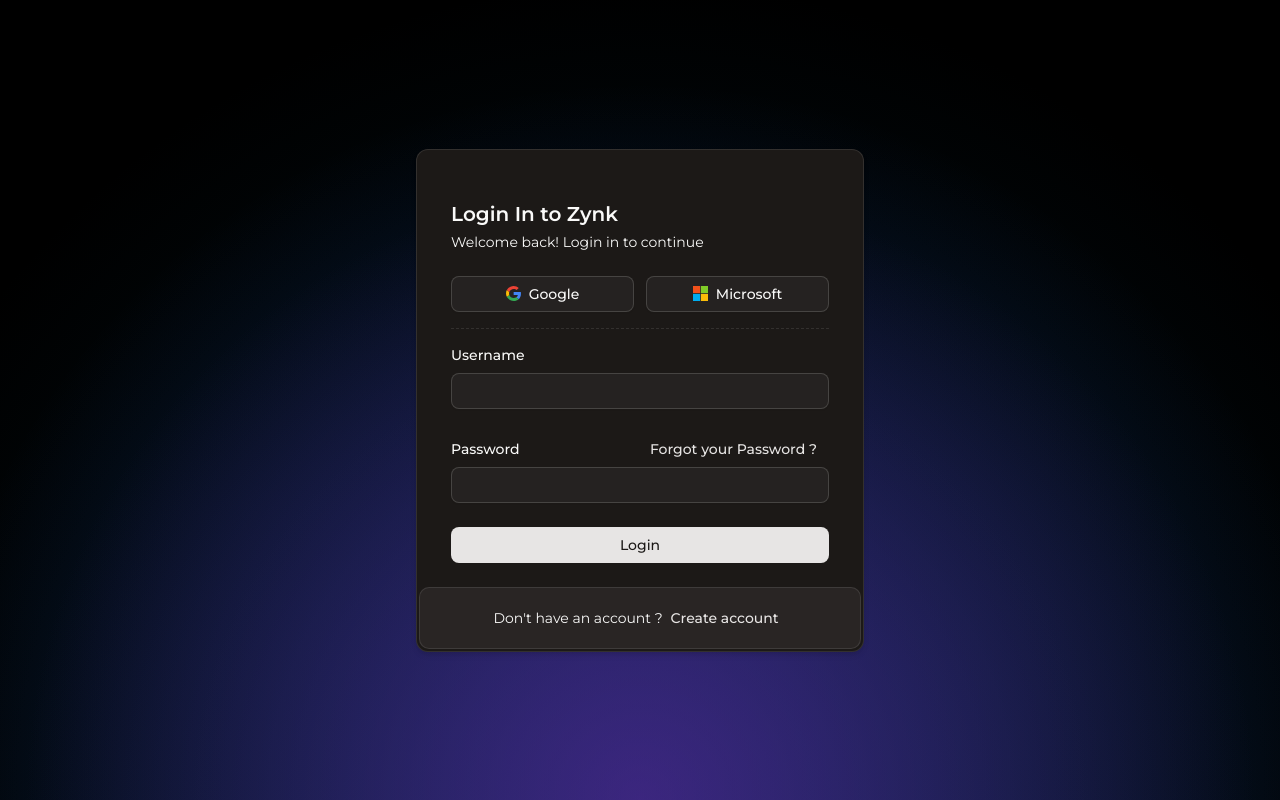
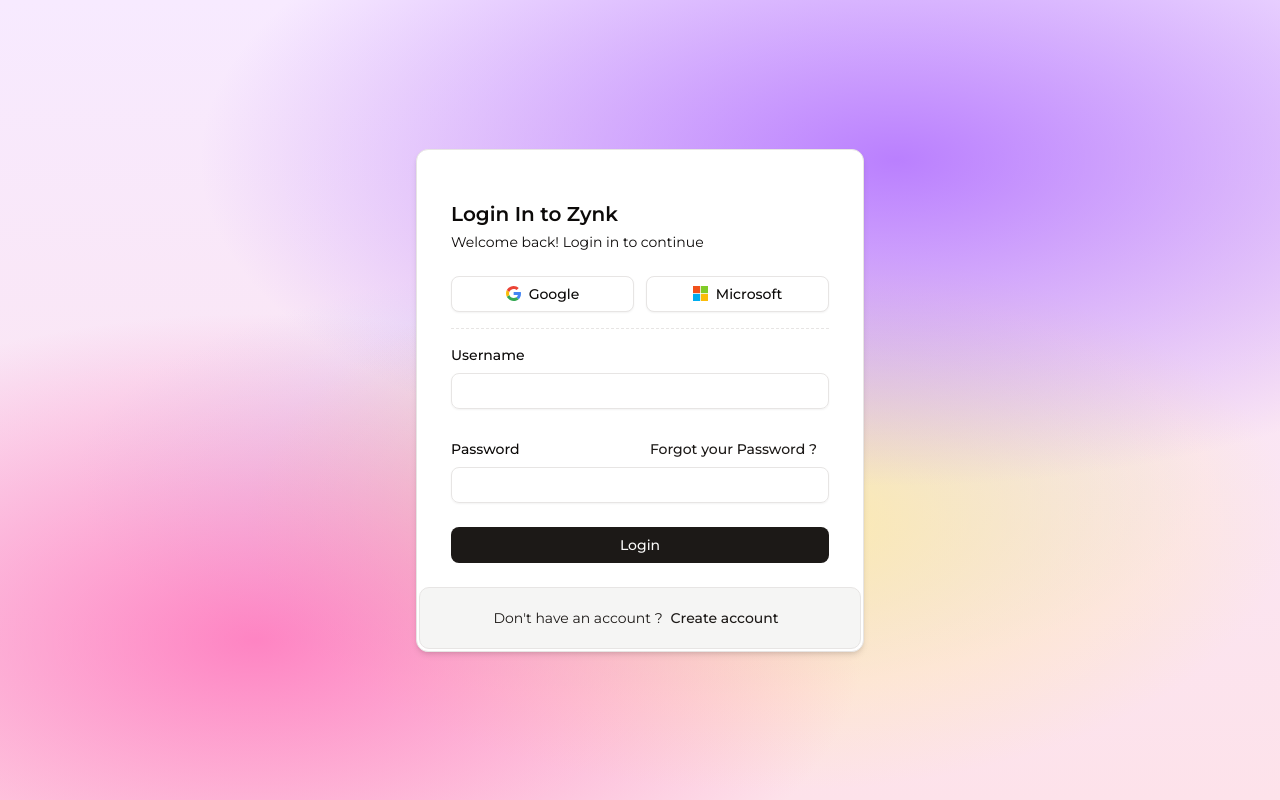
Before and after one commit to ExploitEngineer/Zynk, a Next.js app: page /login in a window 1280 px wide. Built offline with nearby package versions, Linux system fonts and the light colour scheme.

Commit message:
feat(auth-ui): add light mode gradient background for auth pages

```diff
--- a/src/app/(auth)/layout.tsx
+++ b/src/app/(auth)/layout.tsx
@@ -6,7 +6,7 @@
   return (
     <div className="min-h-screen w-full bg-black relative">
       <div
-        className="absolute inset-0 z-0"
+        className="absolute inset-0 z-0 dark:block hidden"
         style={{
           backgroundImage: `
           radial-gradient(circle at 50% 100%, rgba(88, 28, 135, 0.6) 0%, transparent 60%),
@@ -15,6 +15,19 @@
         `,
         }}
       />
+
+      <div
+        className="absolute inset-0 z-0 dark:hidden block"
+        style={{
+          background: `
+        radial-gradient(ellipse 80% 60% at 70% 20%, rgba(175, 109, 255, 0.85), transparent 68%),
+        radial-gradient(ellipse 70% 60% at 20% 80%, rgba(255, 100, 180, 0.75), transparent 68%),
+        radial-gradient(ellipse 60% 50% at 60% 65%, rgba(255, 235, 170, 0.98), transparent 68%),
+        radial-gradient(ellipse 65% 40% at 50% 60%, rgba(120, 190, 255, 0.3), transparent 68%),
+        linear-gradient(180deg, #f7eaff 0%, #fde2ea 100%)
+      `,
+        }}
+      />
       <div className="w-full h-full relative">{children}</div>
     </div>
   );
--- a/src/app/layout.tsx
+++ b/src/app/layout.tsx
@@ -36,7 +36,7 @@
         <ThemeProvider
           attribute="class"
           defaultTheme="system"
-          forcedTheme="dark"
+          forcedTheme="light"
           enableSystem
           disableTransitionOnChange
         >
--- a/src/components/auth/forgot-password.tsx
+++ b/src/components/auth/forgot-password.tsx
@@ -5,7 +5,7 @@
 
 export default function ForgotPasswordComponent() {
   return (
-    <section className="flex min-h-screen bg-zinc-50 px-4 py-16 md:py-32 dark:bg-transparent">
+    <section className="flex min-h-screen px-4 py-16 md:py-32 bg-transparent">
       <form className="bg-muted m-auto h-fit w-full lg:max-w-md max-w-sm overflow-hidden rounded-[calc(var(--radius)+.125rem)] border shadow-md shadow-zinc-950/5 dark:[--color-muted:var(--color-zinc-900)]">
         <div className="bg-card -m-px rounded-[calc(var(--radius)+.125rem)] border p-8 pb-6">
           <div>
--- a/src/components/auth/login.tsx
+++ b/src/components/auth/login.tsx
@@ -6,7 +6,7 @@
 
 export default function LoginComponent() {
   return (
-    <section className="flex min-h-screen bg-zinc-50 px-4 py-16 md:py-32 dark:bg-transparent">
+    <section className="flex min-h-screen px-4 py-16 md:py-32 bg-transparent">
       <form className="bg-card m-auto h-fit w-full lg:max-w-md max-w-sm rounded-[calc(var(--radius)+.125rem)] border p-0.5 shadow-md dark:[--color-muted:var(--color-zinc-900)]">
         <div className="p-8 pb-6">
           <div>
--- a/src/components/auth/sign-up.tsx
+++ b/src/components/auth/sign-up.tsx
@@ -6,7 +6,7 @@
 
 export default function SignUpComponent() {
   return (
-    <section className="flex min-h-screen bg-zinc-50 px-4 py-16 md:py-32 dark:bg-transparent">
+    <section className="flex min-h-screen px-4 py-16 md:py-32 bg-transparent">
       <form className="bg-card m-auto h-fit w-full lg:max-w-md max-w-sm rounded-[calc(var(--radius)+.125rem)] border p-0.5 shadow-md dark:[--color-muted:var(--color-zinc-900)]">
         <div className="p-8 pb-6">
           <div>
```
